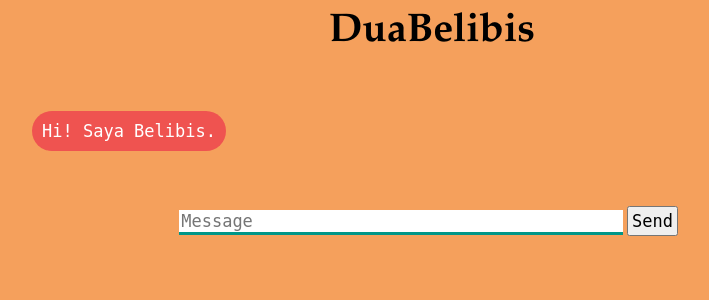
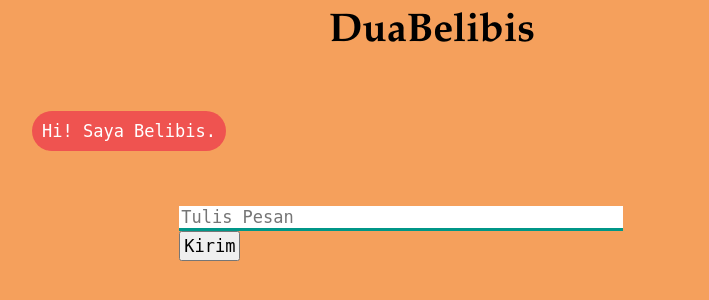
Before and after one commit to bddd-bags/project-orbit-chatbot, a Flask app: page / in a window 1280 px wide. Shown: the top 300 px of the page, without its empty margins (208-917 px from the left). Run offline with Flask 2, Linux system fonts and the light colour scheme; some libraries are stand-ins or nearby versions.

Commit message:
Update index.html

```diff
--- a/frontend/templates/index.html
+++ b/frontend/templates/index.html
@@ -11,8 +11,8 @@
                 <p class = "botText"><span>Hi! Saya Belibis.</span></p>
             </div>
             <div id = "userInput">
-                <input id ="textInput" type ="text" name="msg" placeholder="Message">
-                <input id = "buttonInput" type = "submit" value="Send">
+                <input id ="textInput" type ="text" name="msg" placeholder="Tulis Pesan">
+                <input id = "buttonInput" type = "submit" value="Kirim">
             </div>
             <script>
                 function getBotResponse(){
```
